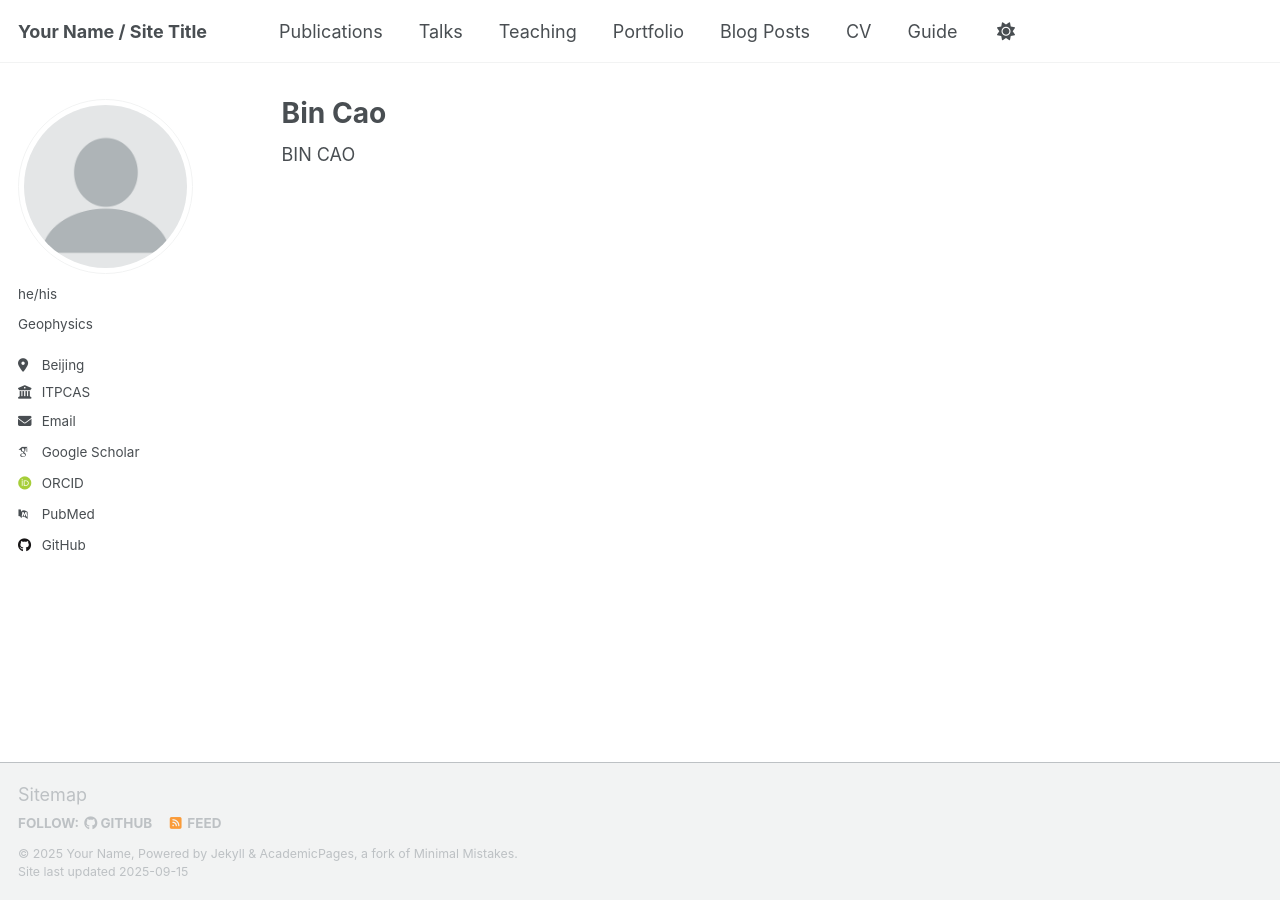
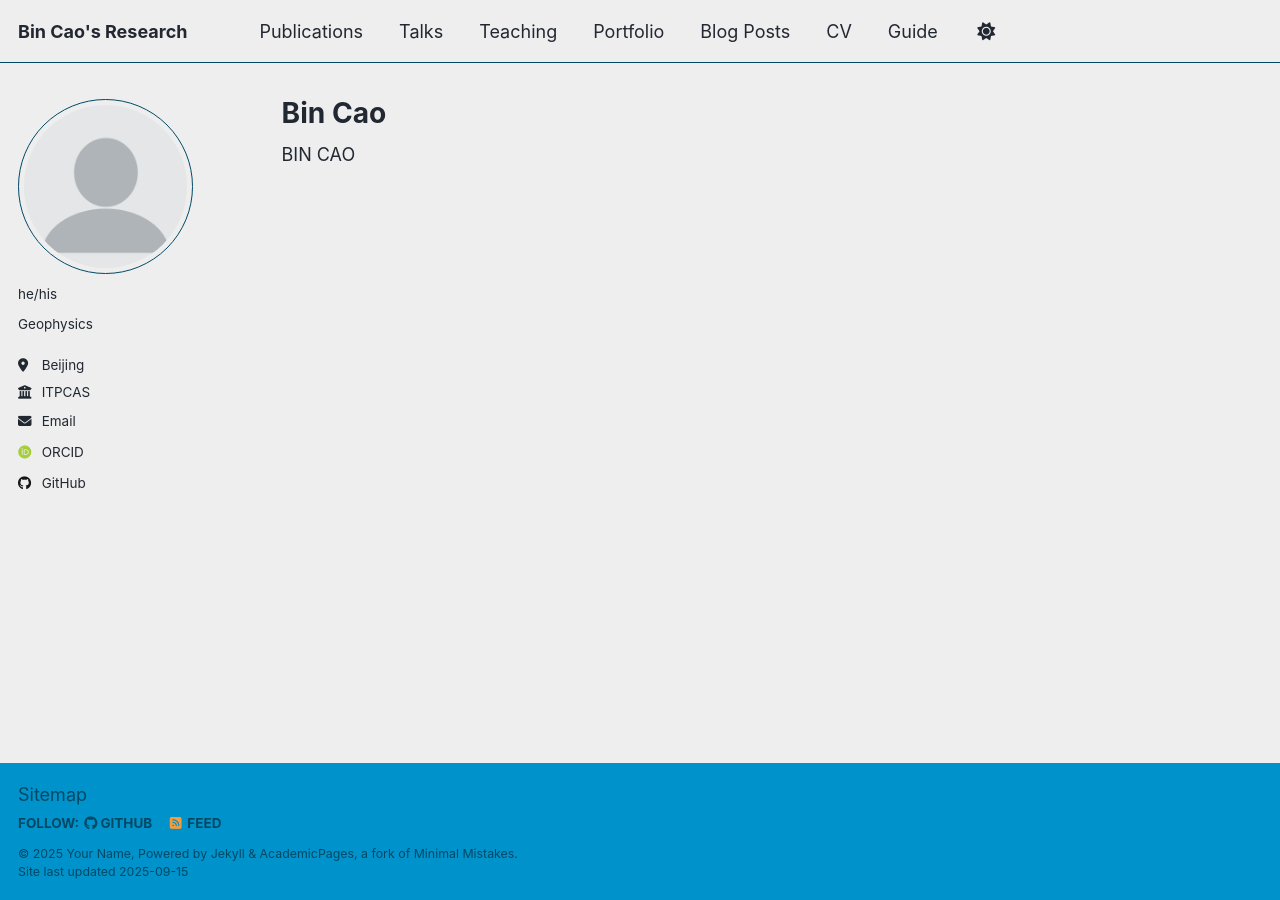
Before and after one commit to BinCAO-PF/research, a Jekyll site: the page built from _pages/about.md, in a window 1280 px wide. Built offline with Jekyll 4.4.1, drawn with Linux system fonts in a browser that asks for light colours; some web fonts are replaced; a script that is not in the unit is left out; part of the change alters nothing that is shown.

Commit message:
Update _config.yml

```diff
--- a/_config.yml
+++ b/_config.yml
@@ -8,8 +8,8 @@
 
 # Basic Site Settings
 locale                   : "en-US"
-site_theme               : "default" # Currently available options are "default", "air"
-title                    : "Your Name / Site Title"
+site_theme               : "air" # Currently available options are "default", "air"
+title                    : "Bin Cao's Research"
 title_separator          : "-"
 name                     : &name "Your Name"
 description              : &description "Your Name's academic portfolio"   # Update this with a general description of your site, this is the default if not overridden by a page
@@ -33,13 +33,13 @@ author:
 
   # Academic websites
   academia         : # URL
-  googlescholar    : "https://scholar.google.com/citations?user=PS_CX0AAAAAJ"
-  inspire-hep      : # URL
-  impactstory      : # URL
-  orcid            : "http://orcid.org/yourorcidurl"
-  pubmed           : "https://www.ncbi.nlm.nih.gov/pubmed/?term=john+snow"
-  researchgate     : # URL
-  scopus           : # URL
+  # googlescholar    : "https://scholar.google.com/citations?user=PS_CX0AAAAAJ"
+  # inspire-hep      : # URL
+  # impactstory      : # URL
+  orcid            : "http://orcid.org/0000-0003-2473-2276"
+  # pubmed           : "https://www.ncbi.nlm.nih.gov/pubmed/?term=john+snow"
+  # researchgate     : # URL
+  #scopus           : # URL
 
   # Repositories and software development
   github           : "academicpages"
```
